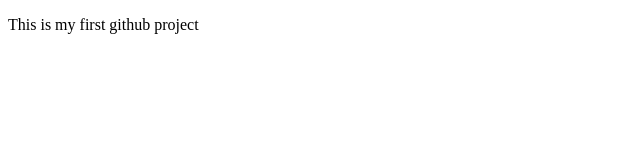
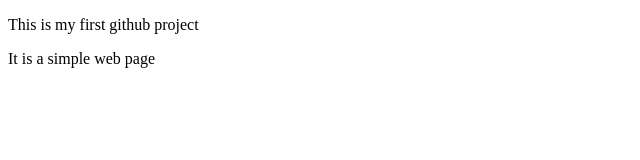
Before and after one commit to Omanchaudhary-code/Github, a plain HTML site: page index.html in a window 1280 px wide. Shown: the whole page, without its empty margins (0-640 px from the left). Drawn offline with Linux system fonts and the light colour scheme.

Commit message:
changed paragraph

```diff
--- a/index.html
+++ b/index.html
@@ -7,5 +7,6 @@
 </head>
 <body>
     <p>This is my first github project</p>
+    <p>It is a simple web page</p>
 </body>
 </html>
```
